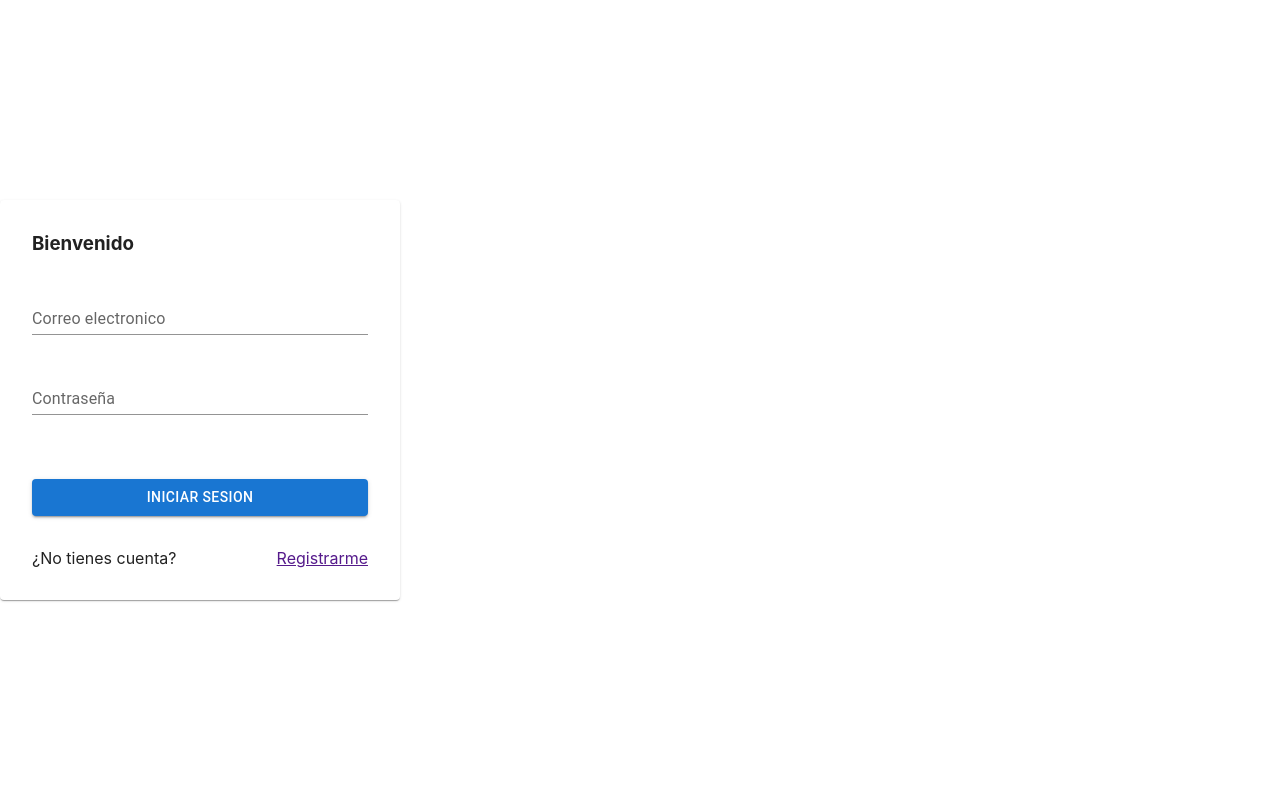
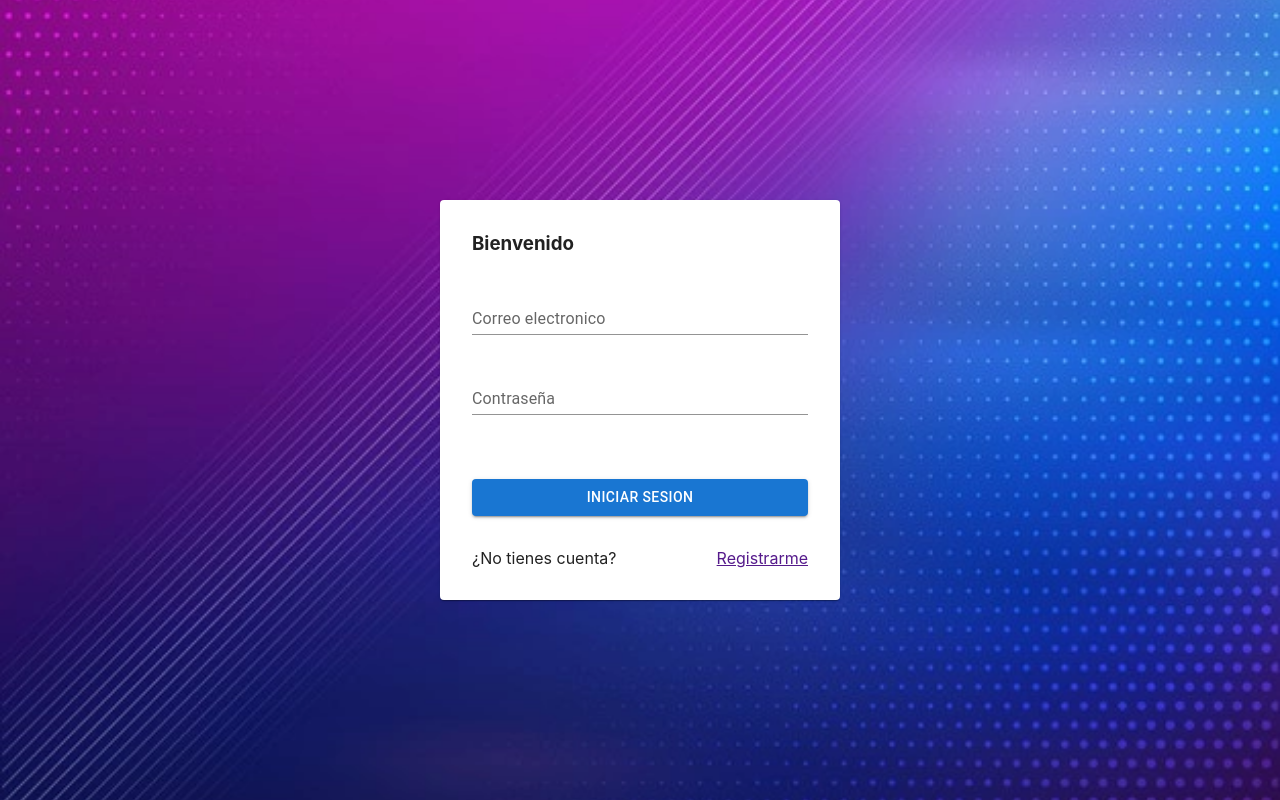
Before and after one commit to josemiguelantoniogalvez1/prueba, a React (Create React App) app: page /login in a window 1280 px wide. Built offline with nearby package versions, Linux system fonts and the light colour scheme.

Commit message:
se mejoraron los estilos de login

```diff
--- a/src/index.css
+++ b/src/index.css
@@ -25,3 +25,15 @@ code {
   padding: 2rem;
   min-height: 20rem;
 }
+
+#auth-container{
+  height: 100vh;
+  display: flex;
+  flex-direction: column;
+  align-items: center;
+  justify-content: center;
+  align-content: center;
+  background-position: center;
+  background-repeat: no-repeat;
+  background-size: cover;
+}
--- a/src/pages/login-page/index.js
+++ b/src/pages/login-page/index.js
@@ -2,19 +2,14 @@ import { FormContainer } from "../../components"
 import { TextField, Card, Input, Button, } from "@mui/material"
 import { SpaceBar } from "@mui/icons-material"
 import { Link } from "react-router-dom"
-
+import bgimage from "../../assets/fondo1.webp"
 
 
 export function LoginPage() {
   return (
-    <div style={{
-      height: "100%",
-      dysplay: "flex",
-      flexDirection: "column",
-      alignItems: "center",
-      justifyContent: "center",
-      minHeight: "50rem",
-      alignContent: "center"
+    <div id="auth-container" style={{
+      backgroundImage:`url(${bgimage})`,
+
     }}>
       <Card sx={{
         width: "25rem",
```
Also changed, not shown: src/assets/fondo1.webp (added).
